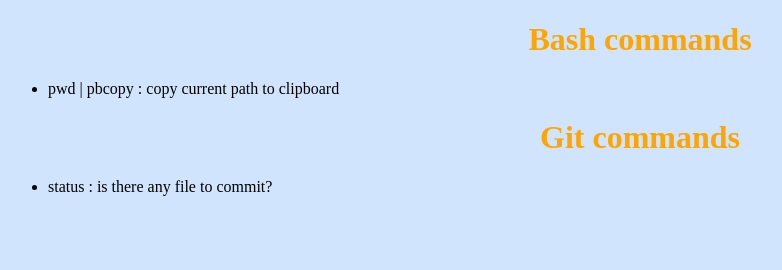
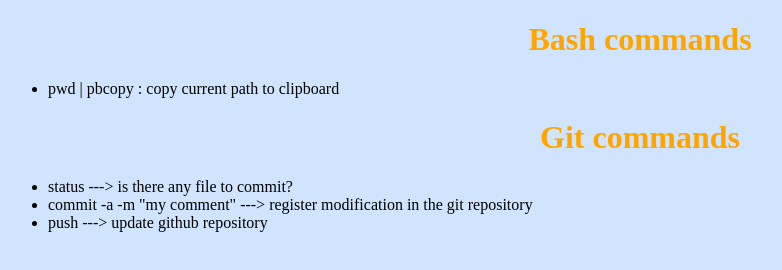
Before and after one commit to RobertChicoine/Tests, a plain HTML site: page index.html in a window 1280 px wide. Shown: the whole page, without its empty margins (0-782 px from the left). Drawn offline with Linux system fonts and the light colour scheme.

Commit message:
Content update

```diff
--- a/index.html
+++ b/index.html
@@ -14,7 +14,9 @@
 	</ul>
 	<h1>Git commands</h1>
 	<ul>
-		<li>status : is there any file to commit?</li>
+		<li>status ---> is there any file to commit?</li>
+		<li>commit -a -m "my comment" ---> register modification in the git repository</li>
+		<li>push ---> update github repository</li>
 	</ul>
 
 
```
